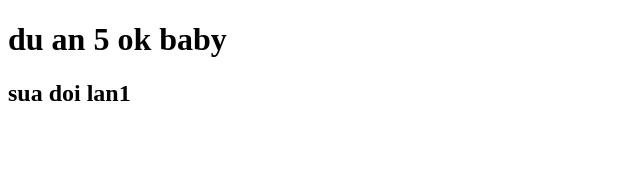
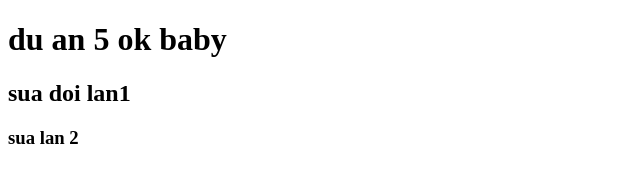
Before and after one commit to codeweb-vn/duan5, a plain HTML site: page index.html in a window 1280 px wide. Shown: the full height of the page, 0-640 px from the left. Drawn offline with Linux system fonts and the light colour scheme.

Commit message:
test lan 3

```diff
--- a/index.html
+++ b/index.html
@@ -8,5 +8,6 @@
   <body>
     <h1>du an 5 ok baby</h1>
     <h2>sua doi lan1</h2>
+    <h3>sua lan 2</h3>
   </body>
 </html>
```
